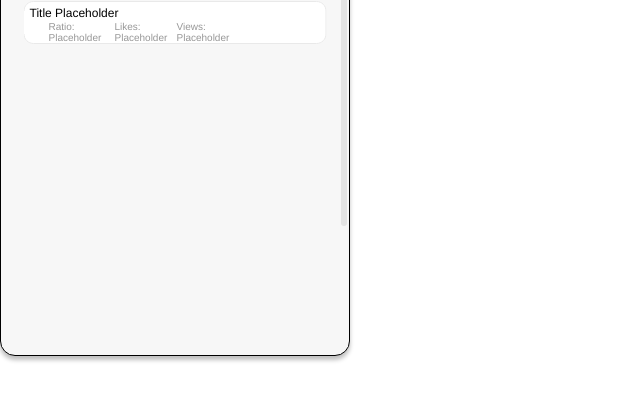
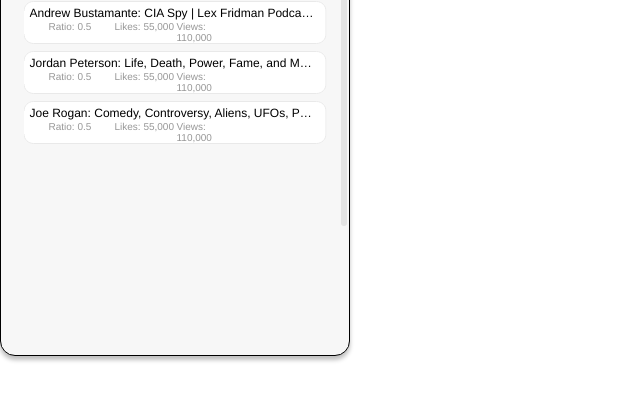
Before and after one commit to timf34/youtube-sort-by-likes, a website built with webpack: page src/hardcoded.html in a window 1280 px wide. Shown: the part 44-444 px from the top of the page, without its empty margins (0-640 px from the left). Built offline with nearby package versions, Linux system fonts and the light colour scheme; no server answers.

Commit message:
formatting is good with mock data

```diff
--- a/src/hardcoded.html
+++ b/src/hardcoded.html
@@ -15,16 +15,6 @@
         </div>
     </div>
     <div class="frame">
-        <div class="card">
-            <div class="card">
-                <div class="info-card">
-                    <p class="video-title">Title Placeholder</p>
-                    <div class="likes-text">Likes: Placeholder</div>
-                    <div class="ratio-text">Ratio: Placeholder</div>
-                    <div class="views-text">Views: Placeholder</div>
-                </div>
-            </div>
-        </div>
     </div>
 </div>
 <script src="../dist/popup.js"></script>
--- a/src/js/popup.js
+++ b/src/js/popup.js
@@ -3,6 +3,7 @@
 import { mockVideosData} from "./mockData";
 import { USE_MOCK_DATA} from "./constants";
 
+// TODO: use this function
 function updateCard(video, cardElement) {
   const titleElement = cardElement.querySelector('.p');
   const likesElement = cardElement.querySelector('.likes-text');
@@ -31,12 +32,14 @@
  * @param {Array} topVideos - The array to update with top videos.
  * @param {number} metricValue - The metric value to compare (likes or ratio).
  * @param {Object} video - The video object to potentially add to the top videos.
+ * @param {number} likes - The number of likes for the video.
+ * @param {number} views - The number of views for the video.
  * @param {string} metricKey - The key of the metric ('likes' or 'ratio').
  */
-function updateTopVideos(topVideos, metricValue, video, metricKey) {
+function updateTopVideos(topVideos, metricValue, video, likes, views, metricKey) {
   for (let i = 0; i < topVideos.length; i++) {
     if (metricValue > topVideos[i][metricKey]) {
-      topVideos.splice(i, 0, {[metricKey]: metricValue, title: video.snippet.title, id: video.id.videoId});
+      topVideos.splice(i, 0, {[metricKey]: metricValue, title: video.snippet.title, id: video.id.videoId, likes: likes, views: views});
       topVideos.pop();
       break;
     }
@@ -49,17 +52,57 @@
  * @param {Array} videos - The array of video objects to display in the list.
  */
 async function updateDOMList(listId, videos) {
-  let listElement = document.getElementById(listId);
-  listElement.innerHTML = '';  // Clear existing list content
+  // let listElement = document.getElementById(listId);
+  // listElement.innerHTML = '';  // Clear existing list content
+  //
+  // await new Promise(resolve => setTimeout(resolve, 200)); // Temp pause to ensure its working
+  //
+  // // Create list items for each video and append them to the list
+  // videos.forEach(video => {
+  //   let listItem = document.createElement('li');
+  //   let videoUrl = `https://www.youtube.com/watch?v=${video.id}`;
+  //   listItem.innerHTML = `<a href="${videoUrl}" target="_blank">${decodeHtml(video.title)}</a>`;
+  //   listElement.appendChild(listItem);
+  // });
+  let frameElement = document.querySelector('.frame');
 
-  await new Promise(resolve => setTimeout(resolve, 200)); // Temp pause to ensure its working
+  // Create cards for each video and append them to the frame
+  videos.forEach(video => {
+    let card = document.createElement('div');
+    card.className = 'card';
 
-  // Create list items for each video and append them to the list
-  videos.forEach(video => {
-    let listItem = document.createElement('li');
-    let videoUrl = `https://www.youtube.com/watch?v=${video.id}`;
-    listItem.innerHTML = `<a href="${videoUrl}" target="_blank">${decodeHtml(video.title)}</a>`;
-    listElement.appendChild(listItem);
+    console.log("video", video);
+
+    let infoCard = document.createElement('div');
+    infoCard.className = 'info-card';
+
+    let titlePara = document.createElement('p');
+    titlePara.className = 'video-title';
+    titlePara.textContent = decodeHtml(video.title); // Assuming title is already HTML-encoded
+
+    let likesDiv = document.createElement('div');
+    likesDiv.className = 'likes-text';
+    likesDiv.textContent = `Likes: ${video.likes.toLocaleString()}`;
+
+    let ratioDiv = document.createElement('div');
+    ratioDiv.className = 'ratio-text';
+    ratioDiv.textContent = `Ratio: ${video.ratio}`; // Assuming ratio is a percentage
+
+    let viewsDiv = document.createElement('div');
+    viewsDiv.className = 'views-text';
+    viewsDiv.textContent = `Views: ${video.views.toLocaleString()}`;
+
+    // Append the video details to the info card
+    infoCard.appendChild(titlePara);
+    infoCard.appendChild(likesDiv);
+    infoCard.appendChild(ratioDiv);
+    infoCard.appendChild(viewsDiv);
+
+    // Append the info card to the main card
+    card.appendChild(infoCard);
+
+    // Append the main card to the frame
+    frameElement.appendChild(card);
   });
 }
 
@@ -71,22 +114,16 @@
   console.log("Updating popup");
 
   // Initialize arrays to store top videos based on likes and like/view ratio
-  let mostLikedVideos = Array(3).fill({ likes: 0, title: "", id: "" });
-  let highestRatioVideos = Array(3).fill({ ratio: 0, title: "", id: "" });
+  let highestRatioVideos = Array(3).fill({ ratio: 0, title: "", likes: "", views: "", id: "" });
 
   for (let video of videos) {
     let { views, likes, id, ratio } = await fetchVideoStats(video.id.videoId);
 
-    // Maintains the top 3 most liked videos
-    updateTopVideos(mostLikedVideos, likes, video, 'likes');
-
     // Maintains the top 3 videos with the highest like/view ratio
-    updateTopVideos(highestRatioVideos, ratio, video, 'ratio');
+    updateTopVideos(highestRatioVideos, ratio, video, likes, views, 'ratio');
   }
-
   // Update the DOM with the top videos
-  await updateDOMList("mostLikedList", mostLikedVideos);
-  await updateDOMList("highestRatioList", highestRatioVideos);
+  await updateDOMList("highestRatioVideos", highestRatioVideos);
 }
 
 async function refreshData() {
@@ -130,7 +167,7 @@
     .catch(console.error);
 });
 
-document.getElementById('refreshButton').addEventListener('click', refreshData);
+// document.getElementById('refreshButton').addEventListener('click', refreshData);
 
 if (USE_MOCK_DATA) {
   console.log("using mock data)")
--- a/src/stylesheet/hardcoded.css
+++ b/src/stylesheet/hardcoded.css
@@ -74,8 +74,6 @@
     overflow-x: hidden;
 }
 
-
-
 .frame .card {
     position: relative;
     width: 100%;
@@ -94,6 +92,9 @@
     font-size: 12px;
     letter-spacing: 0;
     line-height: normal;
+    white-space: nowrap;
+    overflow: hidden;
+    text-overflow: ellipsis;
 }
 
 .frame .likes-text, .frame .ratio-text, .frame .views-text {
```
